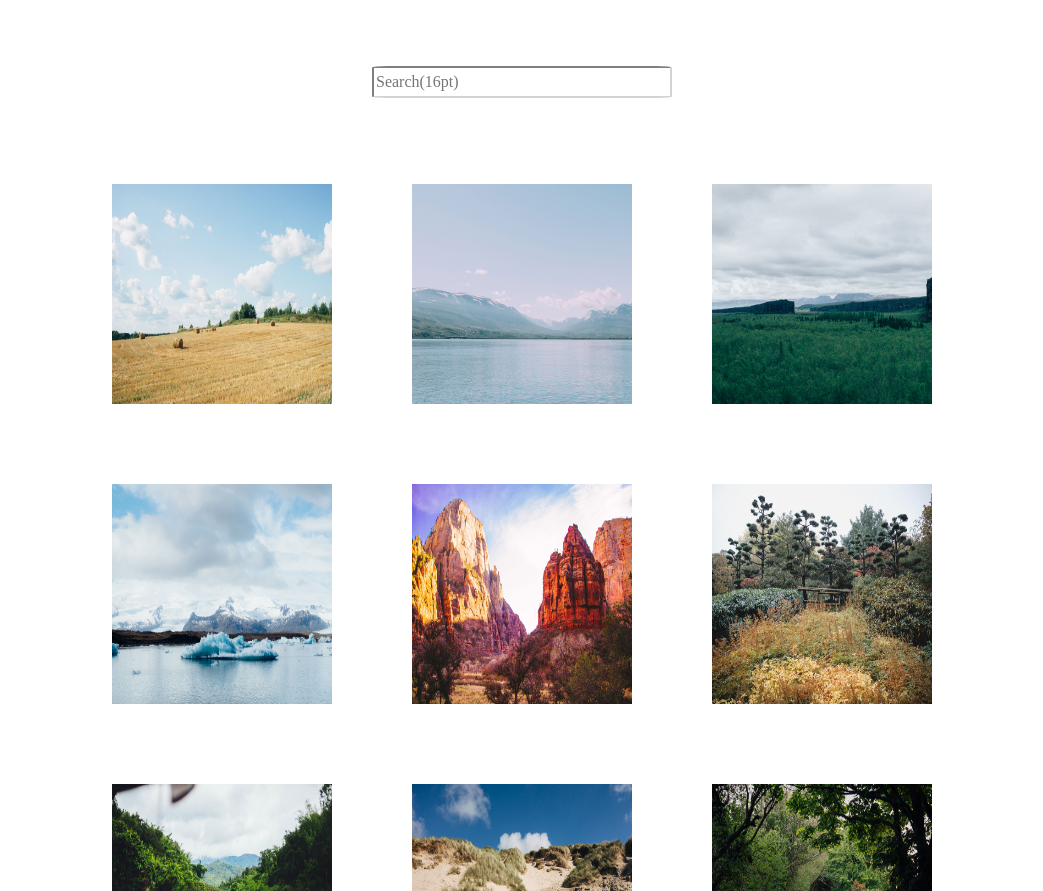
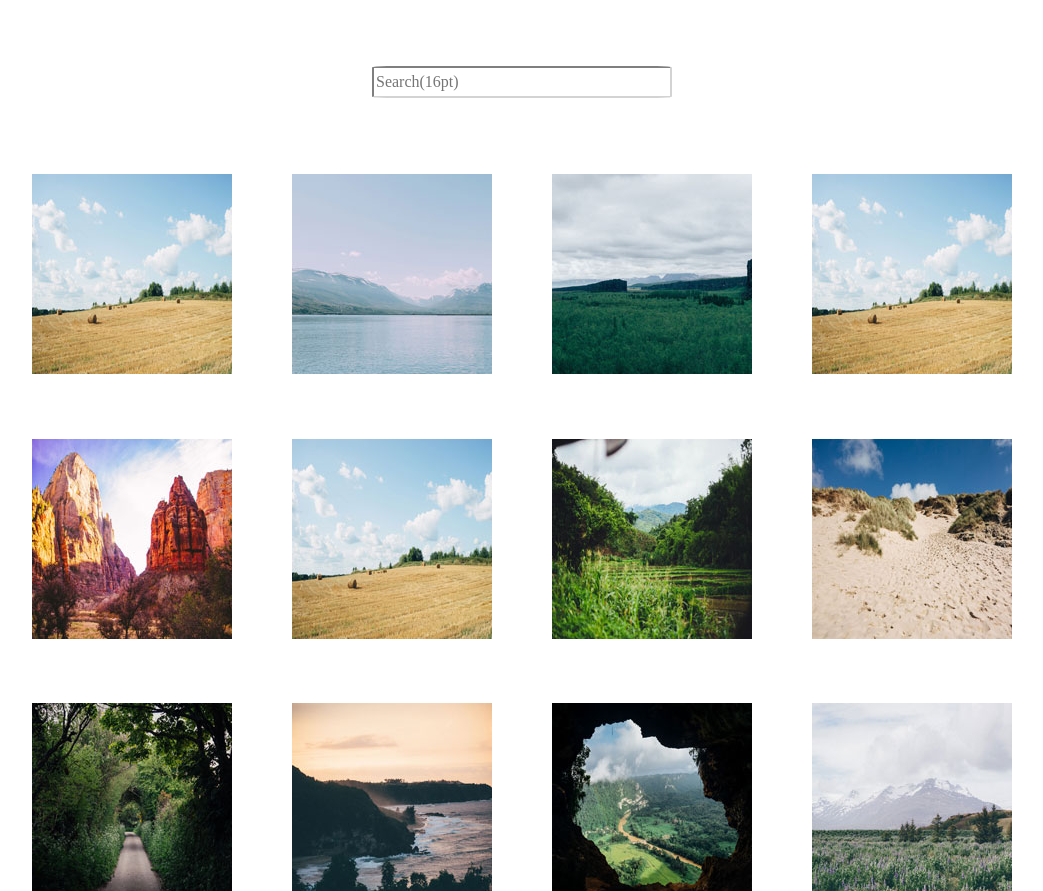
Before and after one commit to RyoheiMashiko/techdegree-project-5, a plain HTML site: page index.html in a window 1280 px wide. Shown: the part 61-952 px from the top of the page, without its empty margins (118-1161 px from the left). Drawn offline with Linux system fonts and the light colour scheme.

Commit message:
Updated.

```diff
--- a/css/styles.css
+++ b/css/styles.css
@@ -28,10 +28,8 @@ h1 {
   justify-content: center;
 }
 
-img {
-  width: 300px;
-  height: 300px;
-  padding: 40px;
+.photo {
+  margin: 30px;
 }
 
 @media(max-width: 320px) {
@@ -44,9 +42,10 @@ img {
     margin-top: 10%;
     margin-bottom:10%;
   }
+}
 
-  img {
-    padding-top: 20px;
+@media(max-width: 768px){
+    img {
+      margin: 50px;
   }
-
 }
--- a/index.html
+++ b/index.html
@@ -16,19 +16,20 @@
   <input id="search-box" type="text" placeholder="Search(16pt)">
 
   <div class="gallery">
-    <img class="photo1" alt="photo1" src="photos/01.jpg">
-    <img class="photo2" alt="photo2" src="photos/02.jpg">
-    <img class="photo3" alt="photo3" src="photos/03.jpg">
-    <img class="photo4" alt="photo4" src="photos/04.jpg">
-    <img class="photo5" alt="photo5" src="photos/05.jpg">
-    <img class="photo6" alt="photo6" src="photos/06.jpg">
-    <img class="photo7" alt="photo7" src="photos/07.jpg">
-    <img class="photo8" alt="photo8" src="photos/08.jpg">
-    <img class="photo9" alt="photo9" src="photos/09.jpg">
-    <img class="photo10" alt="photo10" src="photos/10.jpg">
-    <img class="photo11" alt="photo11" src="photos/11.jpg">
-    <img class="photo12" alt="photo12" src="photos/12.jpg">
-  </div>
+    <a class="photo" href="photos/01.jpg" data-lightbox="Hay Bales" data-title="I love hay bales. Took this snap on a drive through the countryside past some straw fields."><img class="photo1" alt="photo1" src="photos/thumbnails/01.jpg"></a>
+    <a class="photo" href="photos/02.jpg" data-lightbox="Lake" data-title="The lake was so calm today. We had a great view of the snow on the mountains from here."><img class="photo2" alt="photo2" src="photos/thumbnails/02.jpg"></a>
+    <a class="photo" href="photos/03.jpg" data-lightbox="image-3" data-title="My caption"><img class="photo3" alt="photo3" src="photos/thumbnails/03.jpg"></a>
+    <a class="photo" href="photos/04.jpg" data-lightbox="image-4" data-title="My caption"><img class="photo4" alt="photo4" src="photos/thumbnails/01.jpg"></a>
+    <a class="photo" href="photos/05.jpg" data-lightbox="image-5" data-title="My caption"><img class="photo5" alt="photo5" src="photos/thumbnails/05.jpg"></a>
+    <a class="photo" href="photos/06.jpg" data-lightbox="image-6" data-title="My caption"><img class="photo6" alt="photo6" src="photos/thumbnails/01.jpg"></a>
+    <a class="photo" href="photos/07.jpg" data-lightbox="image-7" data-title="My caption"><img class="photo7" alt="photo7" src="photos/thumbnails/07.jpg"></a>
+    <a class="photo" href="photos/08.jpg" data-lightbox="image-8" data-title="My caption"><img class="photo8" alt="photo8" src="photos/thumbnails/08.jpg"></a>
+    <a class="photo" href="photos/09.jpg" data-lightbox="image-9" data-title="My caption"><img class="photo9" alt="photo9" src="photos/thumbnails/09.jpg"></a>
+    <a class="photo" href="photos/10.jpg" data-lightbox="image-10" data-title="My caption"><img class="photo10" alt="photo10" src="photos/thumbnails/10.jpg"></a>
+    <a class="photo" href="photos/11.jpg" data-lightbox="image-11" data-title="My caption"><img class="photo11" alt="photo11" src="photos/thumbnails/11.jpg"></a>
+    <a class="photo" href="photos/12.jpg" data-lightbox="image-12" data-title="My caption"><img class="photo12" alt="photo12" src="photos/thumbnails/12.jpg"></a>
+
 
   <script src="js/lightbox-plus-jquery.min.js"></script>
+  <script src="js/script.js"></script>
 </body>
--- /dev/null
+++ b/js/script.js
@@ -0,0 +1,5 @@
+lightbox.option({
+  showImageNumberLabel: false,
+  wrapAround: true,
+  disableScrolling: true
+})
```
Also changed, not shown: 2 other files.
